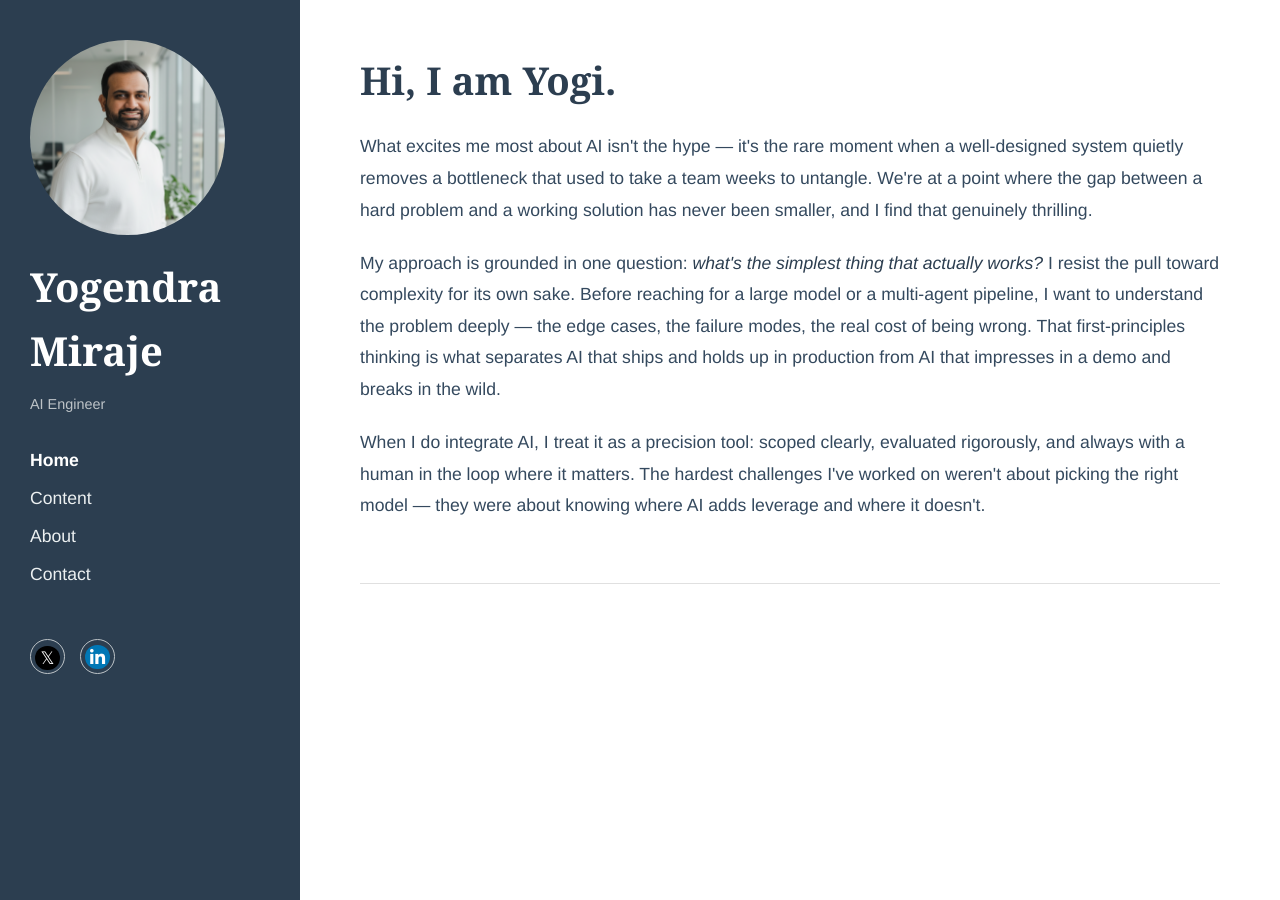
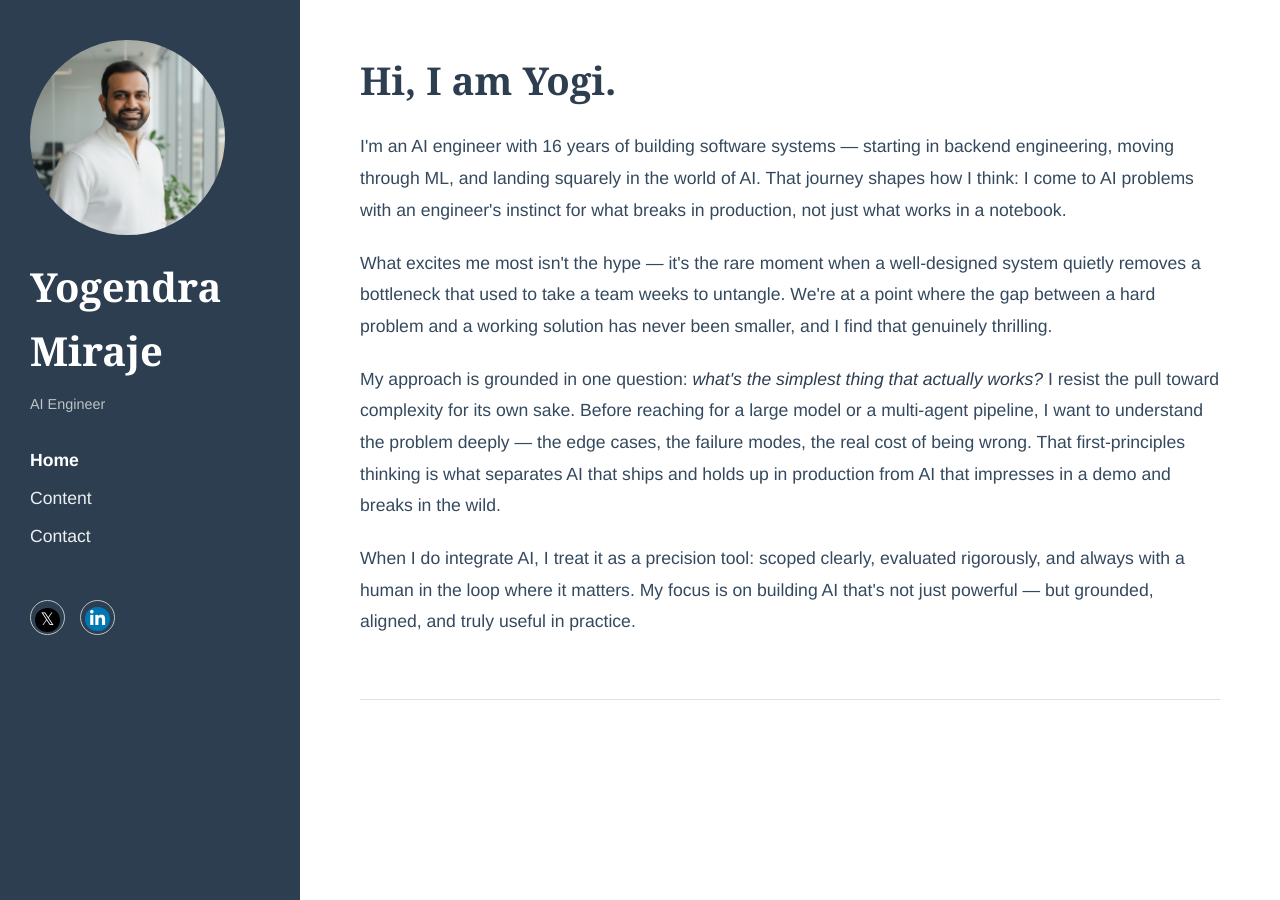
Before and after one commit to yogi-miraje/yogi-miraje.github.io, a Jekyll site: the page built from index.md, in a window 1280 px wide. Built offline with Jekyll 4.4.1, drawn with Linux system fonts in a browser that asks for light colours.

Commit message:
Merge About into Home, remove About from nav
Home now opens with background (16 yrs, backend→ML→AI),
then excitement and approach. About page removed.
Nav: Home | Content | Contact

https://claude.ai/code/session_017C1YppNSYFuzns8qMLA7t5

```diff
--- a/_includes/sidebar.html
+++ b/_includes/sidebar.html
@@ -19,9 +19,6 @@
         <li class="{% if is_content %}active{% endif %}">
           <a href="{{ '/content.html' | relative_url }}">Content</a>
         </li>
-        <li class="{% if current_url == '/about.html' %}active{% endif %}">
-          <a href="{{ '/about.html' | relative_url }}">About</a>
-        </li>
         <li class="{% if current_url == '/contact.html' %}active{% endif %}">
           <a href="{{ '/contact.html' | relative_url }}">Contact</a>
         </li>
--- a/index.md
+++ b/index.md
@@ -1,14 +1,16 @@
 ---
 layout: default
-title: Building effective AI applications # This will be the browser tab title
+title: Yogendra Miraje
 ---
 
 <section class="intro-section">
   <h1>Hi, I am Yogi.</h1>
 
-  <p>What excites me most about AI isn't the hype — it's the rare moment when a well-designed system quietly removes a bottleneck that used to take a team weeks to untangle. We're at a point where the gap between a hard problem and a working solution has never been smaller, and I find that genuinely thrilling.</p>
+  <p>I'm an AI engineer with 16 years of building software systems — starting in backend engineering, moving through ML, and landing squarely in the world of AI. That journey shapes how I think: I come to AI problems with an engineer's instinct for what breaks in production, not just what works in a notebook.</p>
+
+  <p>What excites me most isn't the hype — it's the rare moment when a well-designed system quietly removes a bottleneck that used to take a team weeks to untangle. We're at a point where the gap between a hard problem and a working solution has never been smaller, and I find that genuinely thrilling.</p>
 
   <p>My approach is grounded in one question: <em>what's the simplest thing that actually works?</em> I resist the pull toward complexity for its own sake. Before reaching for a large model or a multi-agent pipeline, I want to understand the problem deeply — the edge cases, the failure modes, the real cost of being wrong. That first-principles thinking is what separates AI that ships and holds up in production from AI that impresses in a demo and breaks in the wild.</p>
 
-  <p>When I do integrate AI, I treat it as a precision tool: scoped clearly, evaluated rigorously, and always with a human in the loop where it matters. The hardest challenges I've worked on weren't about picking the right model — they were about knowing where AI adds leverage and where it doesn't.</p>
+  <p>When I do integrate AI, I treat it as a precision tool: scoped clearly, evaluated rigorously, and always with a human in the loop where it matters. My focus is on building AI that's not just powerful — but grounded, aligned, and truly useful in practice.</p>
 </section>
```
Also changed, not shown: about.md (deleted, +0 -21 lines).
